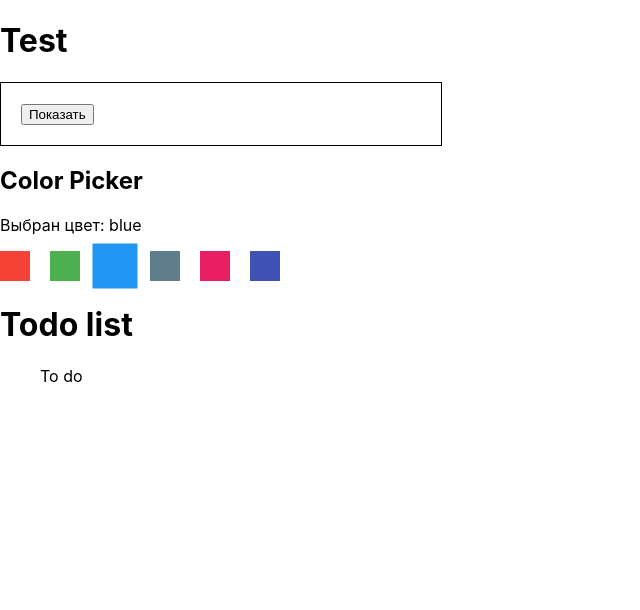
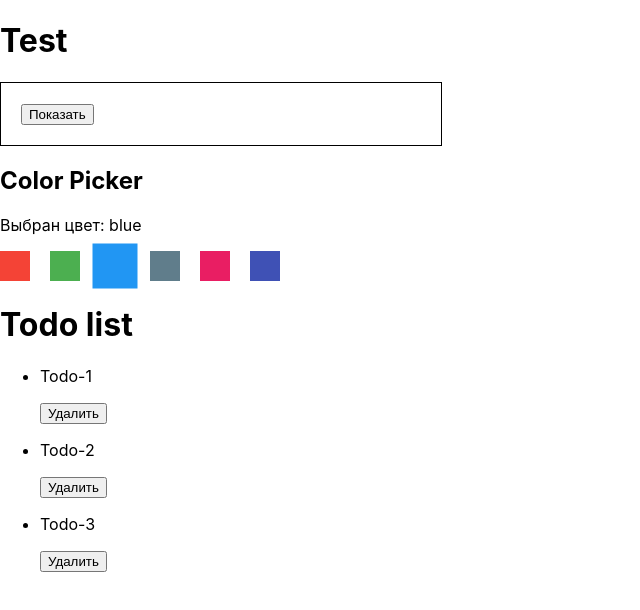
Before and after one commit to Balor1989/react-test, a React (Create React App) app: page / in a window 1280 px wide. Shown: the top 610 px of the page, without its empty margins (0-640 px from the left). Built offline with nearby package versions, Linux system fonts and the light colour scheme.

Commit message:
save-changes

```diff
--- a/src/App.js
+++ b/src/App.js
@@ -1,24 +1,23 @@
-import { Component } from "react"
-import ToDoList from "./ToDoList/ToDoList"
-
-
-
+import { Component } from "react";
+import ToDoList from "./ToDoList/ToDoList";
+import initTodos from './ToDoList/todos.json';
 
 class App extends Component {
   state = {
-    todos: [
-      { id: 'id-1', text: 'Todo-1', completed: false },
-      { id: 'id-2', text: 'Todo-2', completed: true },
-      { id: 'id-3', text: 'Todo-3', completed: false },
-    ],
+    todos: initTodos
   };
+  deleteTodo = (todoId) => {
+    this.setState(prevState => ({
+      todos: prevState.todos.filter(todo => todo.id !== todoId)
+    }));
+  }
 
   render() {
     const {todos} = this.state
     return (
       <>
       <h1>Todo list</h1>
-        <ToDoList todos={ todos } />
+        <ToDoList todos={ todos } onDeleteTodo={this.deleteTodo} />
         </>
     )
   }
--- a/src/ToDoList/ToDoList.js
+++ b/src/ToDoList/ToDoList.js
@@ -1,9 +1,15 @@
 
 
-const ToDoList = ({ todos }) => {
-    return (
-        <ul className="ToDoList">To do</ul>
-    )
-}
+const ToDoList = ({ todos, onDeleteTodo}) => (
+    <ul className="ToDoList">
+        {todos.map(({ id, text, completed }) => (
+            <li key={id}>
+                <p>{completed}</p>
+                <p>{text}</p>
+                <button onClick={() => onDeleteTodo(id)} >Удалить</button>
+            </li>
+          ))}
+          </ul>
+)
 
 export default ToDoList
--- /dev/null
+++ b/src/ToDoList/todos.json
@@ -0,0 +1,5 @@
+[
+{ "id": "id-1", "text": "Todo-1", "completed": false },
+{ "id": "id-2", "text": "Todo-2", "completed": true },
+{ "id": "id-3", "text": "Todo-3", "completed": false }
+]
```
